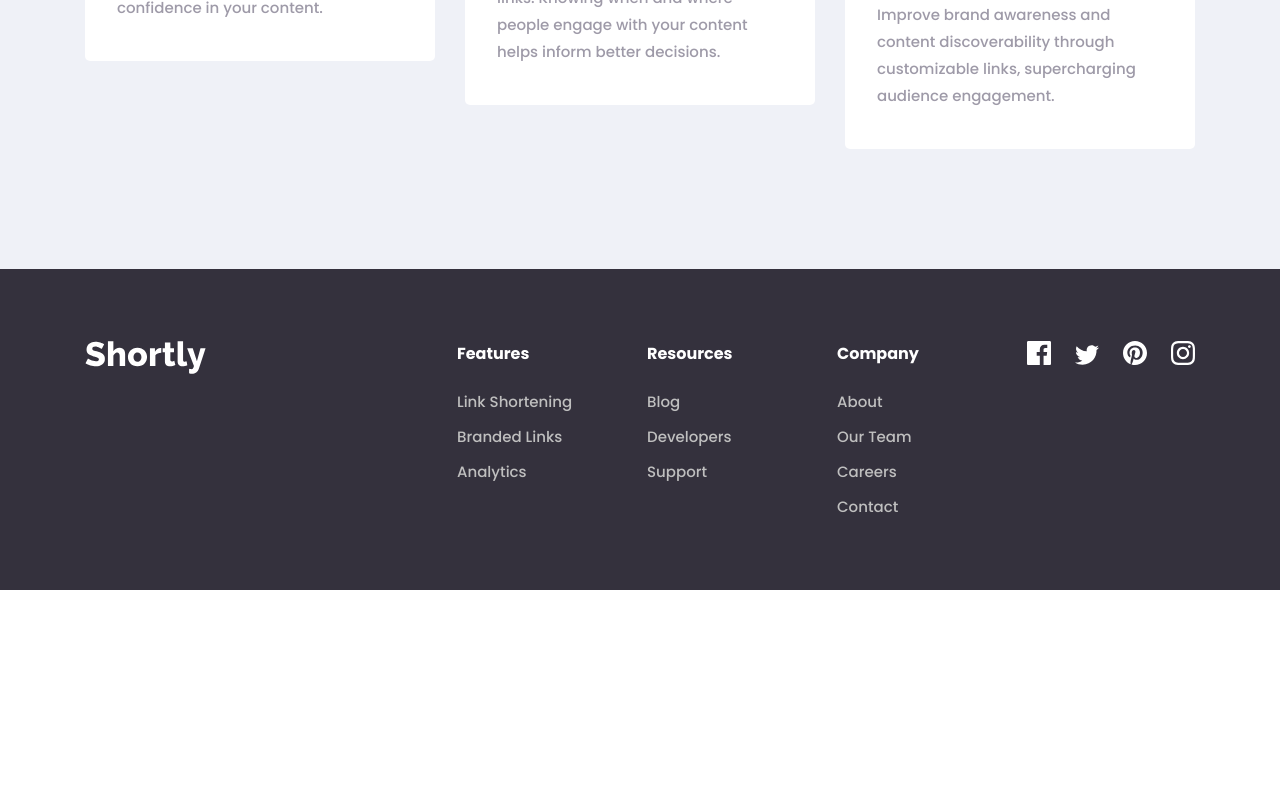
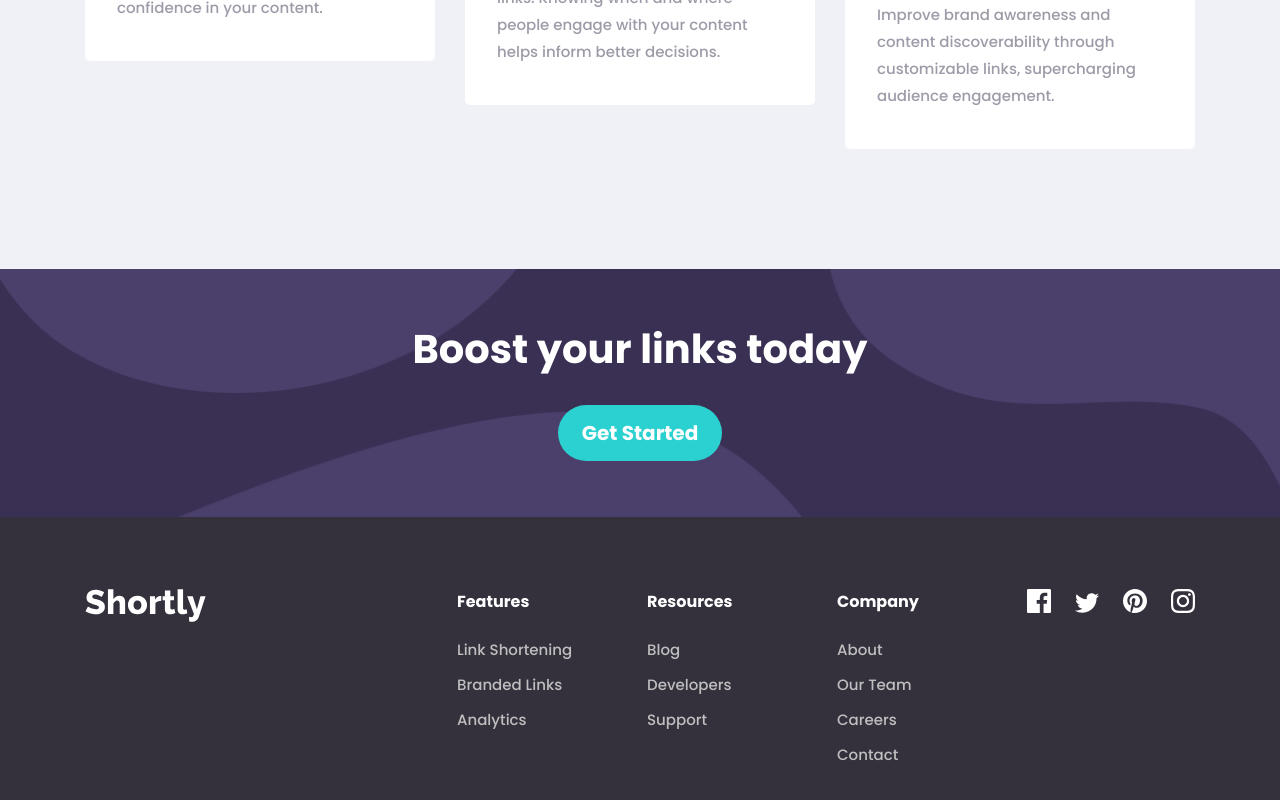
Before and after one commit to pestushka/shortly-test-task, a React (Create React App) app: page / in a window 1280 px wide. Shown: the part 1316-2116 px from the top of the page. Before the commit the page ends 1888 px from the top, so only its background shows below. Built offline with nearby package versions, Linux system fonts and the light colour scheme.

Commit message:
Add banner section.

```diff
--- /dev/null
+++ b/src/components/organisms/Banner/index.js
@@ -0,0 +1,13 @@
+import React from 'react'
+import { Wrapper, Text } from './styles'
+import background from 'assets/banner-background.png'
+import Button from 'components/atoms/Button'
+
+const Banner = () => (
+  <Wrapper background={background}>
+    <Text>Boost your links today</Text>
+    <Button>Get Started</Button>
+  </Wrapper>
+)
+
+export default Banner
--- /dev/null
+++ b/src/components/organisms/Banner/styles.js
@@ -0,0 +1,33 @@
+import styled from 'styled-components'
+import { color, screen } from 'config/theme'
+
+export const Wrapper = styled.div`
+  background-image: ${({ background }) => `url(${background})`};
+  background-size: cover;
+  background-position: left center;
+  color: ${color.white};
+  text-align: center;
+
+  ${screen.sm_min} {
+    padding: 56px 0;
+  }
+
+  ${screen.sm} {
+    padding: 90px 0;
+  }
+`
+
+export const Text = styled.div`
+  font-weight: 700;
+  line-height: 1.2;
+
+  ${screen.sm_min} {
+    font-size: 40px;
+    margin-bottom: 32px;
+  }
+
+  ${screen.sm} {
+    font-size: 28px;
+    margin-bottom: 16px;
+  }
+`
--- a/src/components/pages/index.js
+++ b/src/components/pages/index.js
@@ -2,11 +2,13 @@ import React from 'react'
 import DefaultTemplate from 'components/templates/Default'
 import Intro from 'components/organisms/Intro'
 import Steps from 'components/organisms/Steps'
+import Banner from 'components/organisms/Banner'
 
 const IndexPage = () => (
   <DefaultTemplate>
     <Intro />
     <Steps />
+    <Banner />
   </DefaultTemplate>
 )
 
```
Also changed, not shown: src/assets/banner-background.png (added).
